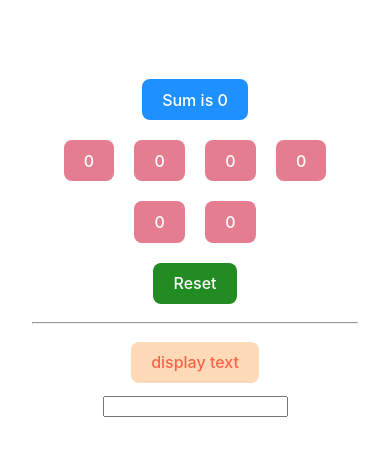
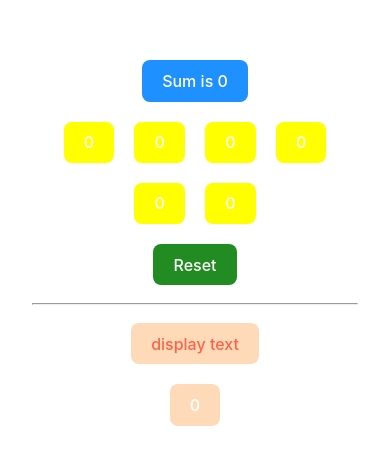
Before and after one commit to MakoDoli/React-course, a React (Vite) app: page / in a window 390 px wide. Shown: the part 179-644 px from the top of the page. Built offline with nearby package versions, Linux system fonts and the light colour scheme.

Commit message:
practice hooks

```diff
--- a/src/App.jsx
+++ b/src/App.jsx
@@ -2,7 +2,7 @@ import "./App.css";
 
 import LifeCycle from "./intermediate/theory/LifeCycle";
 import ButtonSum from "./homework/ButtonsSum";
-import { FlyOut } from "./intermediate/design patterns/Compound";
+import WithReducer from "./basics/withReducer";
 
 function App() {
   return (
@@ -10,7 +10,7 @@ function App() {
       <ButtonSum />
       <hr></hr>
       <LifeCycle />
-      <FlyOut.Input />
+      <WithReducer />
     </div>
   );
 }
--- /dev/null
+++ b/src/basics/withReducer.jsx
@@ -0,0 +1,29 @@
+import { useReducer } from "react";
+
+export default function WithReducer() {
+  const initialState = 0;
+
+  function reducer(state, action) {
+    switch (action.type) {
+      case "increment":
+        return (state += action.payload);
+
+      case "decrement":
+        return { ...state, count: state.count - action.payload };
+      default:
+        state.count;
+    }
+  }
+
+  const [state, dispatch] = useReducer(reducer, initialState);
+  console.log(state);
+  return (
+    <button
+      onClick={() => {
+        dispatch({ type: "increment", payload: 2 });
+      }}
+    >
+      {state}
+    </button>
+  );
+}
--- a/src/homework/Button.jsx
+++ b/src/homework/Button.jsx
@@ -1,7 +1,10 @@
 import { useContext, useEffect, useState } from "react";
 import { SumContext } from "./SumContext";
+import useWindowSize from "../intermediate/hooks/custom/usWindowSize";
 
 function Button() {
+  const size = useWindowSize();
+
   const { setSum, reset, setReset } = useContext(SumContext);
   const [count, setCount] = useState(0);
 
@@ -15,7 +18,7 @@ function Button() {
     <button
       style={{
         margin: "10px 10px",
-        background: "#e57d90",
+        background: `${size > 760 ? "#e57d90" : "yellow"}`,
         borderRadius: "8px",
       }}
       onClick={() => {
--- /dev/null
+++ b/src/intermediate/hooks/custom/usWindowSize.jsx
@@ -0,0 +1,56 @@
+import { useEffect, useState } from "react";
+
+export default function useWindowSize() {
+  const [size, setSize] = useState(window.innerWidth);
+
+  useEffect(() => {
+    const handleResize = () => {
+      setSize(window.innerWidth);
+    };
+    window.addEventListener("resize", handleResize);
+    handleResize();
+    return () => {
+      window.removeEventListener("resize", handleResize);
+    };
+  }, []);
+
+  return size;
+}
+// import { useCallback, useState, useEffect } from "react";
+
+// const isBrowser = typeof window !== "undefined";
+
+// const getSize = () => {
+//   if (isBrowser) {
+//     return {
+//       width: window.innerWidth,
+//       height: window.innerHeight,
+//     };
+//   }
+
+//   return {
+//     width: undefined,
+//     height: undefined,
+//   };
+// };
+
+// const useWindowSize = () => {
+//   const [windowSize, setWindowSize] = useState(getSize);
+//   const handleResize = useCallback(
+//     () => setWindowSize(getSize()),
+//     [setWindowSize]
+//   );
+
+//   useEffect(() => {
+//     if (!isBrowser) {
+//       return false;
+//     }
+
+//     window.addEventListener("resize", handleResize);
+//     return () => window.removeEventListener("resize", handleResize);
+//   }, []); // eslint-disable-line react-hooks/exhaustive-deps
+
+//   return windowSize;
+// };
+
+// export default useWindowSize;
--- /dev/null
+++ b/src/intermediate/hooks/custom/useFormValidation.jsx
@@ -0,0 +1,3 @@
+export default function useFormValidation() {
+  return <div>useFormValidation</div>;
+}
```
